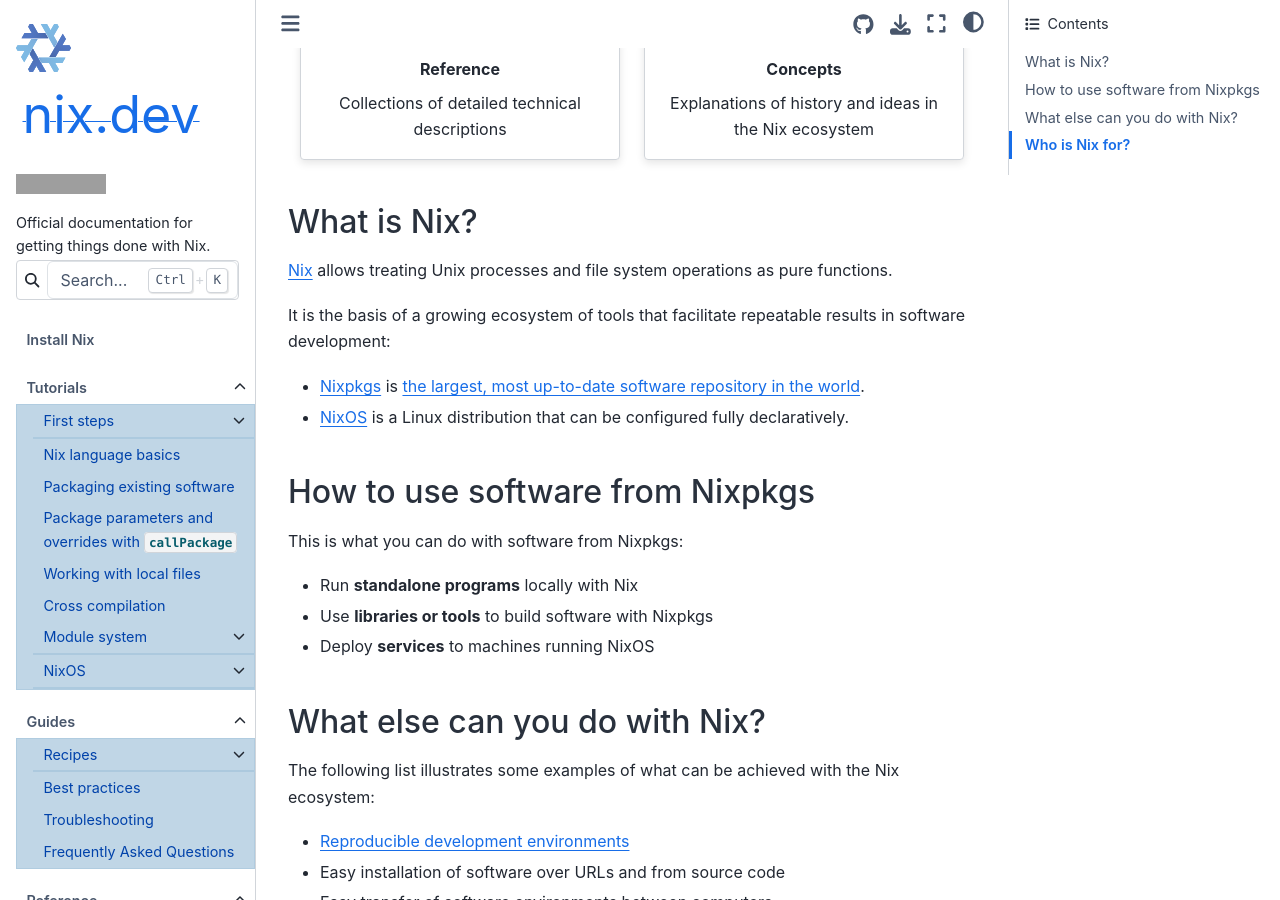
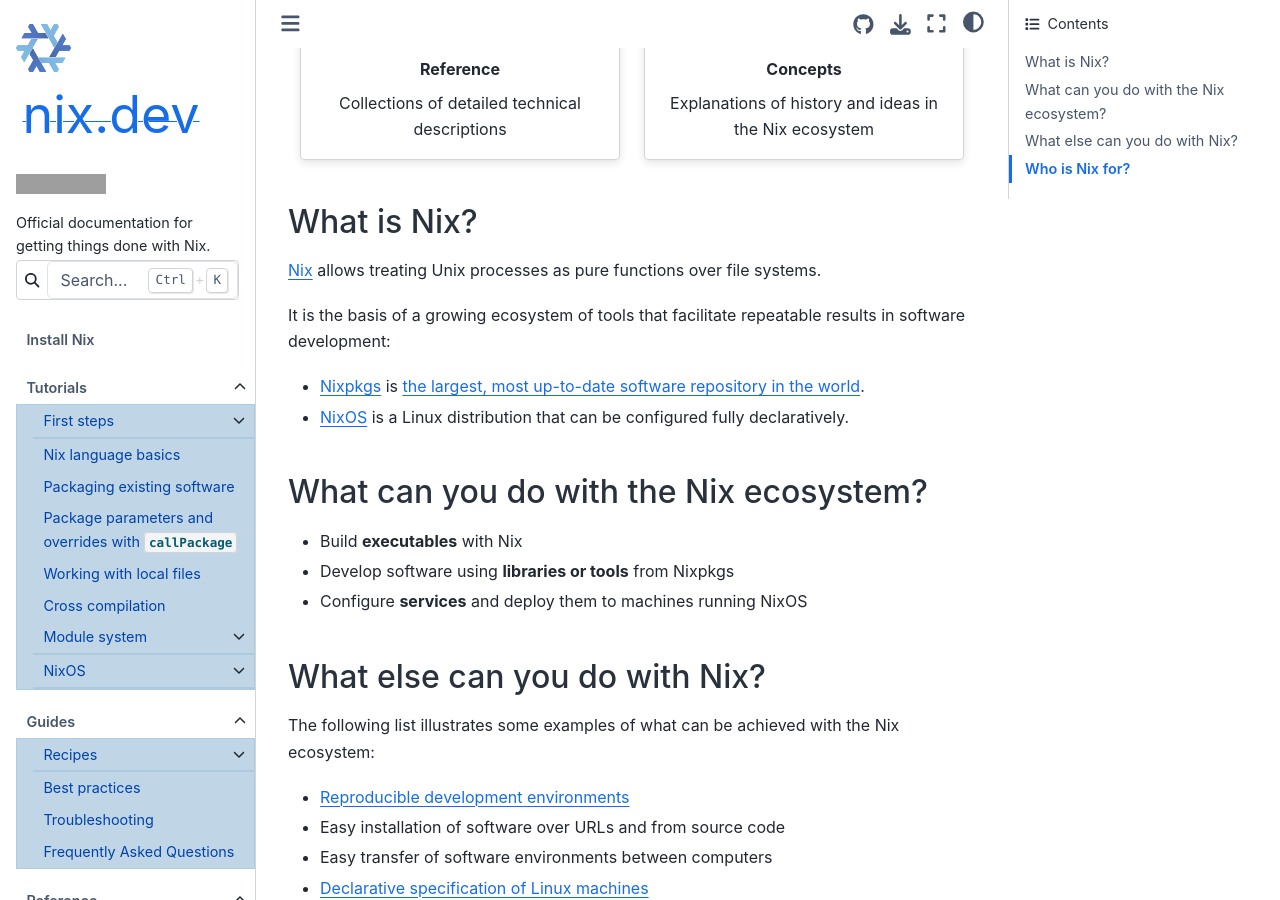
Before and after one commit to NixOS/nix.dev, a Sphinx documentation site: the page built from source/index.md, in a window 1280 px wide and 900 px high, scrolled down 331 px. Built offline with Sphinx 7.4.7 and the Sphinx Book theme 1.1.4, drawn with Linux system fonts in a browser that asks for light colours; grey boxes are pictures that could not be loaded.

Commit message:
Apply suggestions from code review

```diff
--- a/source/index.md
+++ b/source/index.md
@@ -52,18 +52,17 @@
 
 ## What is Nix?
 
-[Nix](https://github.com/NixOS/nix) allows treating Unix processes and file system operations as pure functions.
+[Nix](https://github.com/NixOS/nix) allows treating Unix processes as pure functions over file systems.
 
 It is the basis of a growing ecosystem of tools that facilitate repeatable results in software development:
 - [Nixpkgs](https://github.com/nixos/nixpkgs) is [the largest, most up-to-date software repository in the world](https://repology.org/repositories/graphs).
 - [NixOS](https://github.com/NixOS/nixpkgs/tree/master/nixos) is a Linux distribution that can be configured fully declaratively.
 
-## How to use software from Nixpkgs
+## What can you do with the Nix ecosystem?
 
-This is what you can do with software from Nixpkgs:
-- Run **standalone programs** locally with Nix
-- Use **libraries or tools** to build software with Nixpkgs
-- Deploy **services** to machines running NixOS
+- Build **executables** with Nix
+- Develop software using **libraries or tools** from Nixpkgs
+- Configure **services** and deploy them to machines running NixOS
 
 ## What else can you do with Nix?
 
```
